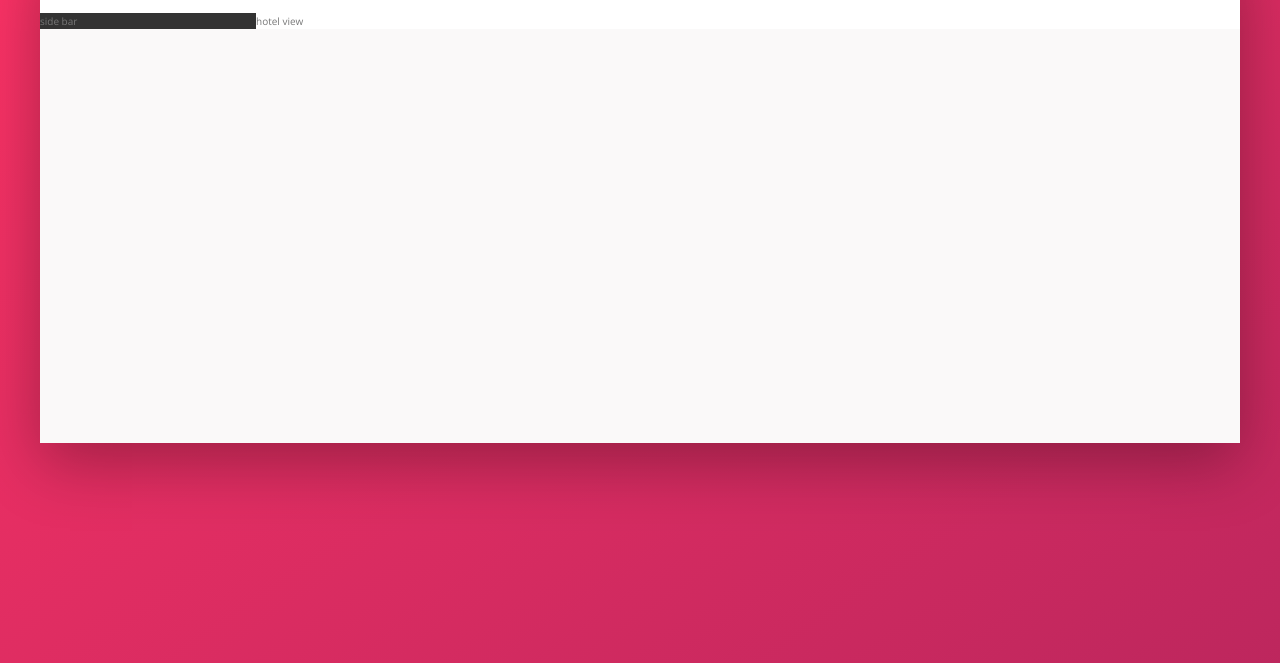
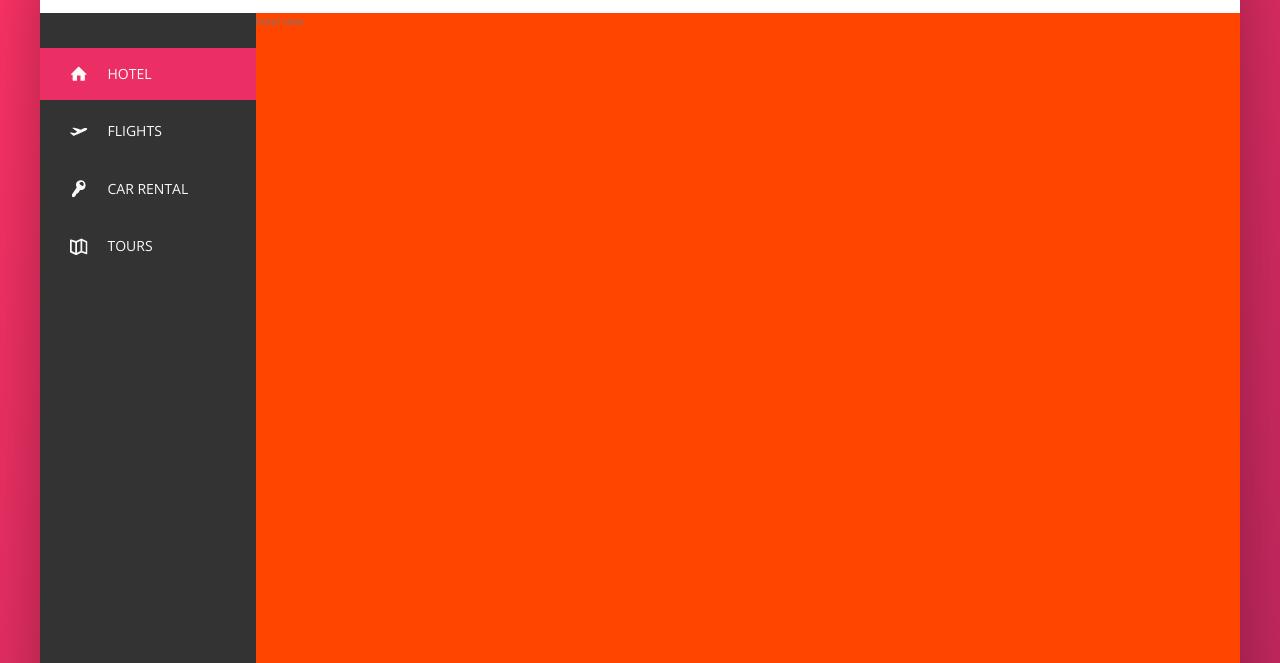
Before and after one commit to Jarriola989/sky-high, a website: page index.html in a window 1280 px wide. Shown: the part 137-800 px from the top of the page. Drawn offline with nearby package versions, Linux system fonts and the light colour scheme.

Commit message:
side navigation

```diff
--- a/index.html
+++ b/index.html
@@ -53,7 +53,43 @@
         </nav>
       </header>
       <div class="content">
-        <nav class="sidebar">side bar</nav>
+        <nav class="sidebar">
+          <ul class="side-nav">
+            <li class="side-nav__item side-nav__item--active">
+              <a href="#" class="side-nav__link">
+                <svg class="side-nav__icon">
+                  <use xlink:href="img/sprite.svg#icon-home"></use>
+                </svg>
+                <span>Hotel</span>
+              </a>
+            </li>
+            <li class="side-nav__item">
+              <a href="#" class="side-nav__link">
+                <svg class="side-nav__icon">
+                  <use xlink:href="img/sprite.svg#icon-aircraft-take-off"></use>
+                </svg>
+                <span>Flights</span>
+              </a>
+            </li>
+            <li class="side-nav__item">
+              <a href="#" class="side-nav__link">
+                <svg class="side-nav__icon">
+                  <use xlink:href="img/sprite.svg#icon-key"></use>
+                </svg>
+                <span>Car Rental</span>
+              </a>
+            </li>
+            <li class="side-nav__item">
+              <a href="#" class="side-nav__link">
+                <svg class="side-nav__icon">
+                  <use xlink:href="img/sprite.svg#icon-map"></use>
+                </svg>
+                <span>Tours</span>
+              </a>
+            </li>
+          </ul>
+          <div class="legal">&copy;Sky High</div>
+        </nav>
         <main class="hotel-view">hotel view</main>
       </div>
     </div>
--- a/sass/_component.scss
+++ b/sass/_component.scss
@@ -100,3 +100,71 @@
     margin-right: 1rem;
   }
 }
+
+/////////////////////////////////
+// * SIDE NAV * //
+.side-nav {
+  font-size: 1.4rem;
+  list-style: none;
+  margin-top: 3.5rem;
+
+  &__item {
+    position: relative;
+
+    &:not(:last-child) {
+      margin-bottom: 0.5rem;
+    }
+
+    &::before {
+      content: "";
+      position: absolute;
+      top: 0;
+      left: 0;
+      height: 100%;
+      width: 3px;
+      background-color: var(--color-primary);
+      transform: scaleY(0);
+      transition: transform 0.2s, width 0.4s cubic-bezier(1, 0, 0, 1) 0.2s,
+        background-color 0.1s;
+    }
+
+    &--active::before,
+    &:hover::before {
+      transform: scaleY(1);
+      width: 100%;
+    }
+
+    &:active::before {
+      background-color: var(--color-primary-light);
+    }
+  }
+
+  &__link:link,
+  &__link:visited {
+    color: var(--color-gray-light-1);
+    text-decoration: none;
+    text-transform: uppercase;
+    display: block;
+    padding: 1.5rem 3rem;
+    display: flex;
+    align-items: center;
+    position: relative;
+    z-index: 10;
+  }
+
+  &__icon {
+    width: 1.75rem;
+    height: 1.75rem;
+    margin-right: 2rem;
+    fill: currentColor;
+  }
+}
+
+/////////////////////////////////
+// * LEGAL * //
+.legal {
+  font-size: 1.2rem;
+  color: var(--color-gray-light-4);
+  text-align: center;
+  padding: 2.5rem;
+}
--- a/sass/_layout.scss
+++ b/sass/_layout.scss
@@ -24,9 +24,13 @@
 .sidebar {
   background-color: var(--color-gray-dark-1);
   flex: 0 0 18%;
+  display: flex;
+  flex-direction: column;
+  justify-content: space-between;
 }
 
 .hotel-view {
-  background-color: #fff;
+  background-color: orangered;
+  height: 80rem;
   flex: 1;
 }
```
Also changed, not shown: css/style.css.
